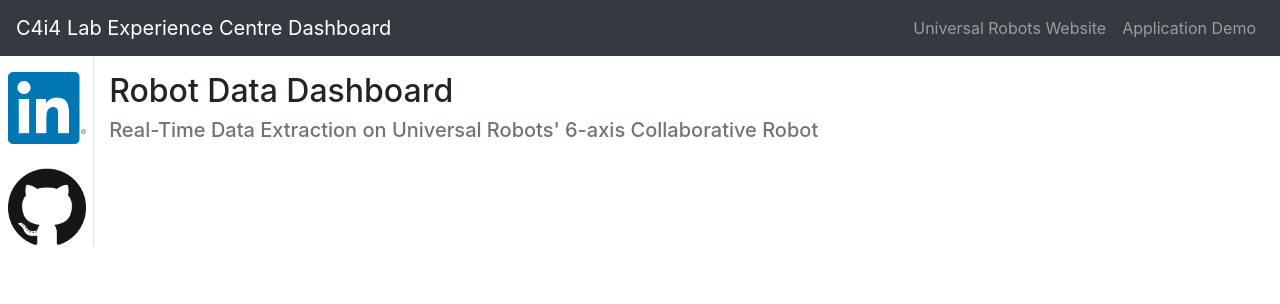
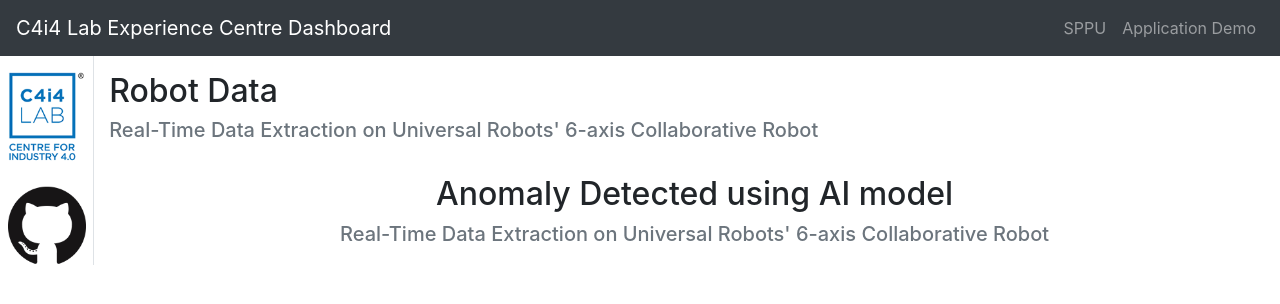
Before and after one commit to spatil47-DOT/demo-plotly-dash-robo, a Flask app: template robotapp/templates/index.html in a window 1280 px wide. Shown: the top 304 px of the page. Run offline with Flask 2, Linux system fonts and the light colour scheme; the template is opened without the code that fills it, so the values that code supplies are empty; some libraries are stand-ins or nearby versions.

Commit message:
Update index.html

```diff
--- a/robotapp/templates/index.html
+++ b/robotapp/templates/index.html
@@ -30,7 +30,7 @@
   <div class="collapse navbar-collapse" id="navbarTogglerDemo02">
     <ul class="navbar-nav ml-auto mt-2 mt-lg-0">
       <li class="nav-item">
-        <a class="nav-link" href="https://www.universal-robots.com">Universal Robots Website</a>
+        <a class="nav-link" href="http://www.unipune.ac.in/"> SPPU</a>
       </li>
       <li class="nav-item">
         <a class="nav-link" href="#">Application Demo</a>
@@ -46,9 +46,9 @@
     <div class="col-1 border-right">
         <div id="follow-me" class="mt-3">
             <a href="https://www.linkedin.com/in/maximilian-tan-b948b657/">
-                <img src="/static/img/linkedinlogo.png" alt="linkedin" class="img-fluid mb-4 ml-2">
+                <img src="/static/img/c4i4-logo-1.png" alt="linkedin" class="img-fluid mb-4 ml-2">
             </a>
-            <a href="https://github.com/maxxytjr">
+            <a href="https://github.com/spatil47-DOT">
                 <img src="/static/img/githublogo.png" alt="github" class="img-fluid ml-2">
             </a>
         </div>
@@ -60,7 +60,7 @@
         <!--chart descriptions-->
         <div id="middle-info" class="mt-3">
 
-            <h2 id="tag-line">Robot Data Dashboard</h2>
+            <h2 id="tag-line">Robot Data</h2>
             <h5 id="tag-line" class="text-muted">Real-Time Data Extraction on Universal Robots' 6-axis Collaborative Robot</h5>
 
         </div>
@@ -77,6 +77,15 @@
                     <div id="{{ids[1]}}"></div>
                 </div>
             </div>
+
+		<!--chart descriptions my addition-->
+        <div id="middle-info" class="mt-3">
+
+            <h2 id="tag-line">Anomaly Detected using AI model</h2>
+            <h5 id="tag-line" class="text-muted">Real-Time Data Extraction on Universal Robots' 6-axis Collaborative Robot</h5>
+
+        </div>
+
 
             <!--3rd chart: joint temp vs time-->
             <div class="row mb-6">
```
